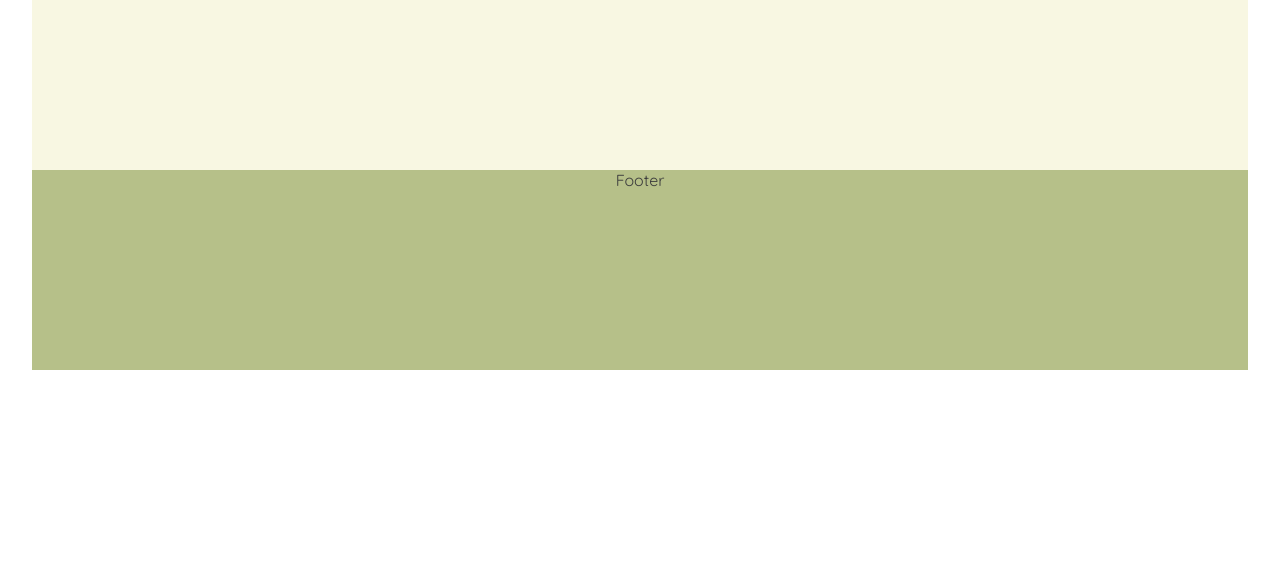
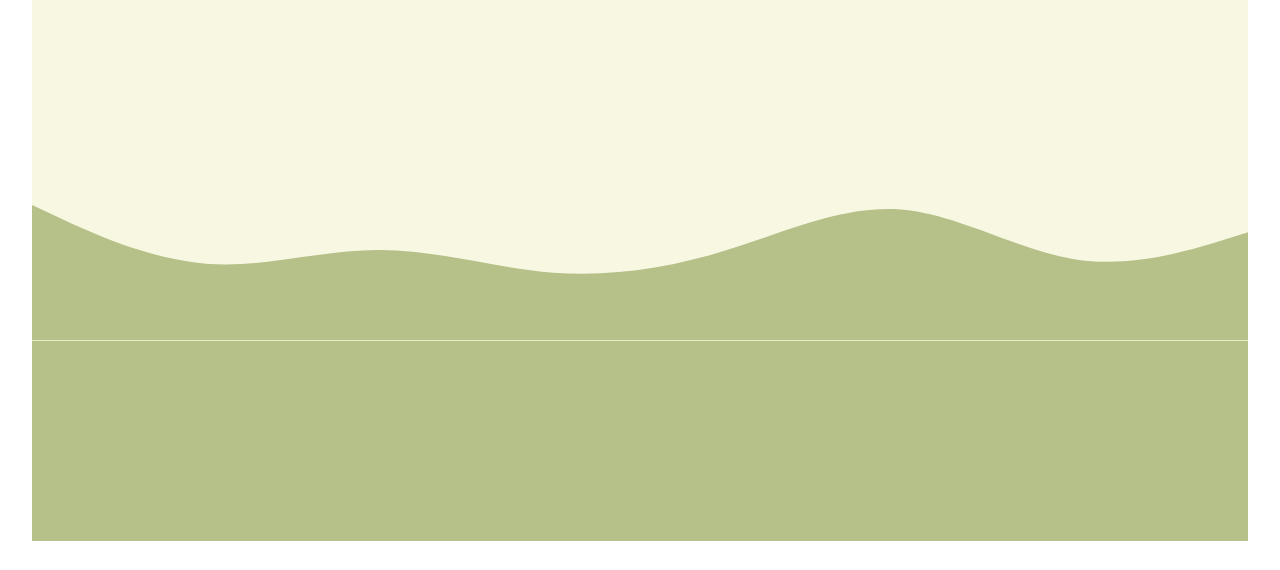
Before and after one commit to KokorikoFC/tiendaConReact, a React (Vite) app: page / in a window 1280 px wide. Shown: the part 10130-10700 px from the top of the page. Before the commit the page ends 10532 px from the top, so only its background shows below. Built offline with nearby package versions, Linux system fonts and the light colour scheme.

Commit message:
Created footer with svg

```diff
--- a/src/components/footer/Footer.css
+++ b/src/components/footer/Footer.css
@@ -1,5 +1,13 @@
-.footer{
+.footer {
+    display: flex;
+    flex-direction: column;
+  }
+
+  .contenido {
     height: 200px;
     background-color: var(--verde);
-    margin-top: 100px;
-}
+  }
+
+  .footer svg {
+    display: block;
+  }
--- a/src/components/footer/Footer.jsx
+++ b/src/components/footer/Footer.jsx
@@ -1,9 +1,22 @@
-import './Footer.css'
+import './Footer.css';
 
 function Footer() {
   return (
-    <div className='footer'>Footer</div>
-  )
+    <div className="footer">
+      <svg xmlns="http://www.w3.org/2000/svg" viewBox="0 0 1440 320">
+        <path
+          fill="#b6c089"
+          fillOpacity="1"
+          d="M0,160L34.3,176C68.6,192,137,224,206,229.3C274.3,235,343,213,411,213.3C480,213,549,235,617,240C685.7,245,754,235,823,213.3C891.4,192,960,160,1029,165.3C1097.1,171,1166,213,1234,224C1302.9,235,1371,213,1406,202.7L1440,192L1440,320L1405.7,320C1371.4,320,1303,320,1234,320C1165.7,320,1097,320,1029,320C960,320,891,320,823,320C754.3,320,686,320,617,320C548.6,320,480,320,411,320C342.9,320,274,320,206,320C137.1,320,69,320,34,320L0,320Z"
+        ></path>
+      </svg>
+      <div className="contenido">
+
+
+
+      </div>
+    </div>
+  );
 }
 
-export default Footer
+export default Footer;
```
